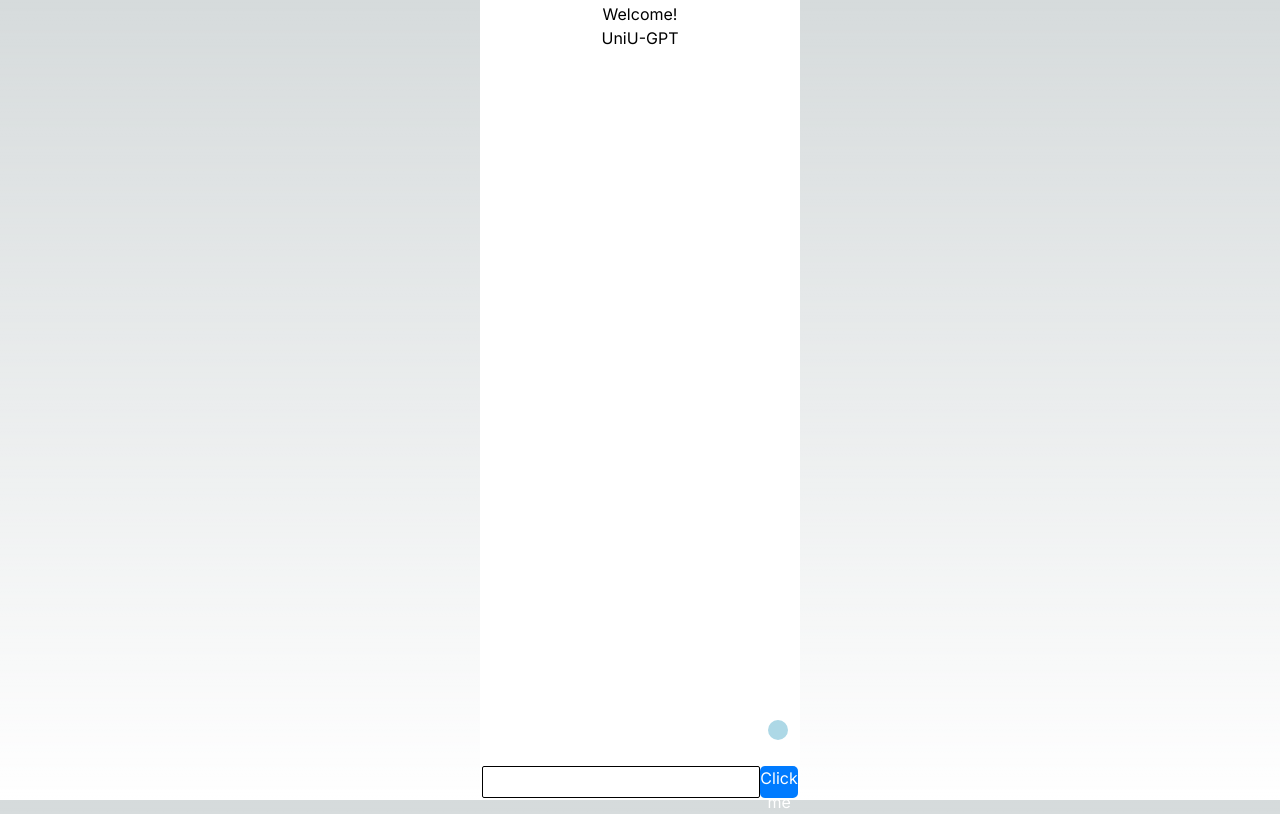
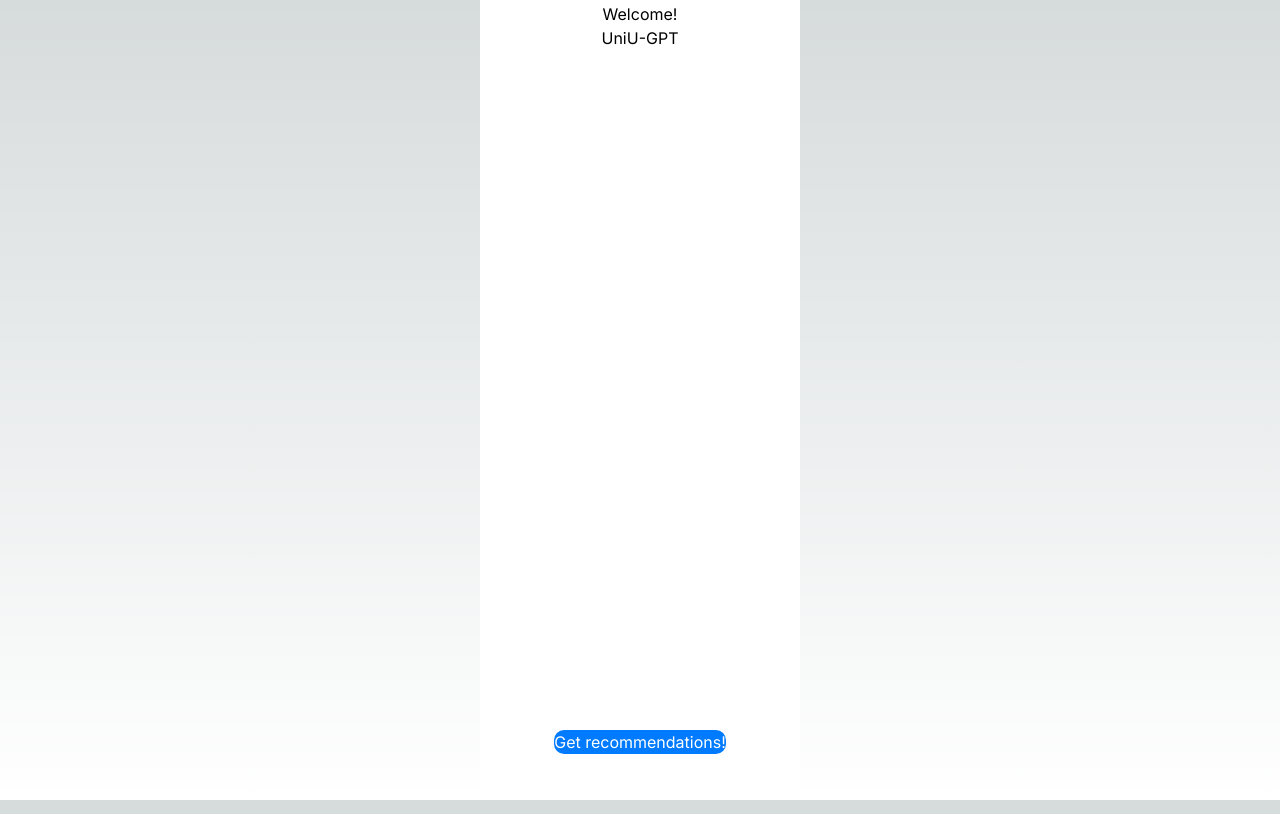
Before and after one commit to Karl-Johan-Jacobson/Ladusvala, a Next.js app in the folder uniuggla/: page /program-recommendations in a window 1280 px wide. Built offline with nearby package versions, Linux system fonts and the light colour scheme.

Commit message:
Task 3.2 not done yet

```diff
--- a/uniuggla/app/program-recommendations/page.tsx
+++ b/uniuggla/app/program-recommendations/page.tsx
@@ -1,58 +1,56 @@
 'use client'
-
 
 import { useState } from "react";
 import { NextPage } from "next";
 import "../globals.css";
 import "./programRecommendations.css";
-import { fetchAllInterests } from "@/firebase/firebaseHandler";
-import { DocumentData } from "@firebase/firestore";
-import { handleButtonClick } from "./buttonLogic";
 
 const ProgramRecommendations: NextPage = () => {
     const text = "UniU-GPT";
-    const [userInput, setUserInput] = useState<string>("");
-    const[message, setMessage] = useState<string>("");
+    const [message, setMessage] = useState<string>("");
 
-    const handleButton = () => {
-        setMessage(userInput);
+
+
+    //activate the typewriter
+    async function handleButton () {
+        setMessage("");
+        typewriter("Test , ska vi se om allt går som det ska.allt går som det ska.allt går som det ska.allt går som det ska.allt går som det ska.allt går som det ska.", 50);
     };
 
-    const handleInputChange = (event: React.ChangeEvent<HTMLInputElement>) => {
-        setUserInput(event.target.value);
+    const typewriter = (text: string, speed: number) => {
+        let index = 0;
+        const intervalId = setInterval(() => {
+            const char = text.charAt(index);
+            setMessage(prevMessage => {
+                // Add character to message if it's not a line break
+                if (char !== '\n') return prevMessage + char;
+                // If it's a line break, append a line break to the message
+                else return prevMessage + '';
+            });
+            index++;
+            if (index === text.length) clearInterval(intervalId); // Clear the interval after all characters are appended
+        }, speed);
+    };
 
-    };
 
     return (
         <div className="container">
             <h1>
                 <div className="styles">
                     Welcome!
-                    <p>
-                        {text}
-                    </p>
+                    <p>{text}</p>
                 </div>
             </h1>
-            <h2>
-                <button className="button" id="send" onClick={handleButton}>Click me</button>
-                <form>
-                    <label htmlFor="textfield"></label>
-                    <input
-                        type="text"
-                        id="textfield"
-                        name="textfield"
-                        value={userInput}
-                        onChange={handleInputChange}
-                    ></input>
-                </form>
-            </h2>
+
             <div className="userInputScreen">
-                <div className = "userInput">
-                        <p>
-                        {message}
-                    </p>
+                <div className="userInput">
+                    <p>{message}</p>
                 </div>
             </div>
+
+            <h2>
+                <button className="button" id="send" onClick={handleButton}>Get recommendations!</button>
+            </h2>
         </div>
     );
 };
--- a/uniuggla/app/program-recommendations/programRecommendations.css
+++ b/uniuggla/app/program-recommendations/programRecommendations.css
@@ -16,15 +16,13 @@ body{
 }
 
 button {
-    position: absolute;
-    bottom: 0;
-    right: 0;
-    width: 12%;
-    height: 4vh;
+    align-items: center;
+    width: auto;
+    height: auto;
     background-color: #007bff;
     color: #fff;
     border: none;
-    border-radius: 5px;
+    border-radius: 10px;
     cursor: pointer;
 }
 label{
@@ -64,10 +62,6 @@ input[type=text]{
 
 .userInput
 {
-    position: absolute;
-    bottom: 0;
-    right: 10px;
-    padding: 10px;
     width: auto;
     height: auto;
     color: black;
```
Also changed, not shown: uniuggla/app/program-recommendations/buttonLogic.ts (line endings or trailing spaces).
